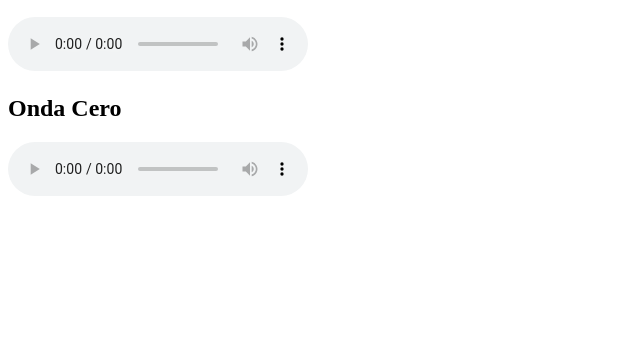
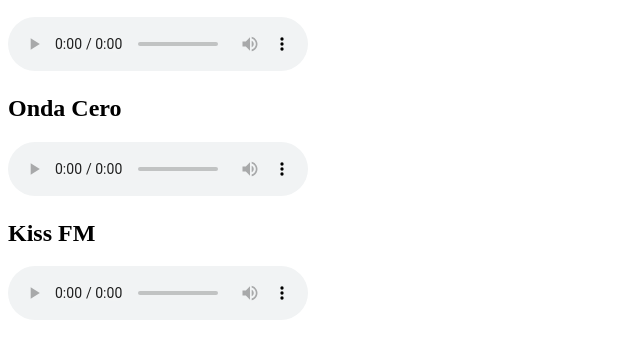
Before and after one commit to Luchy07/radiospain, a plain HTML site: page index.html in a window 1280 px wide. Shown: the part 110-468 px from the top of the page, without its empty margins (0-640 px from the left). Drawn offline with Linux system fonts and the light colour scheme.

Commit message:
Update index.html

```diff
--- a/index.html
+++ b/index.html
@@ -18,5 +18,11 @@
         <source src="https://srv7021.dns-lcinternet.com/8012/stream">
       </audio>
     </div>
+    <div>
+      <h2 id="kissfm">Kiss FM</h2>
+      <audio controls>
+        <source src="https://kissfm.kissfmradio.cires21.com/kissfm.mp3">
+      </audio>
+    </div>
   </body>
 </html>
```
